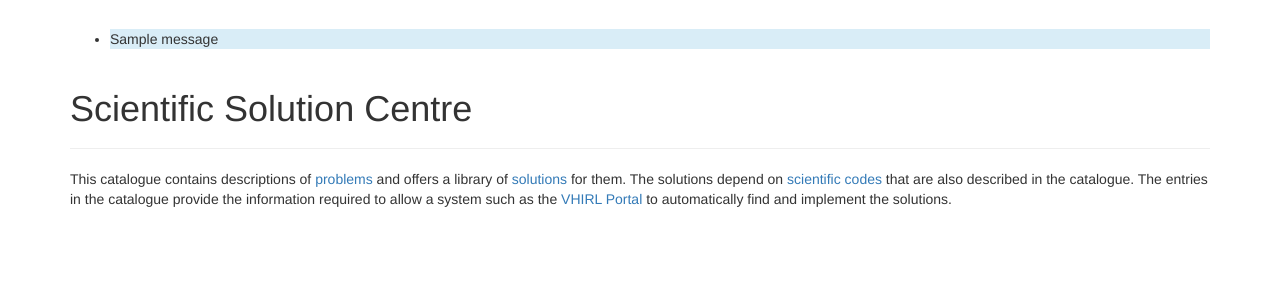
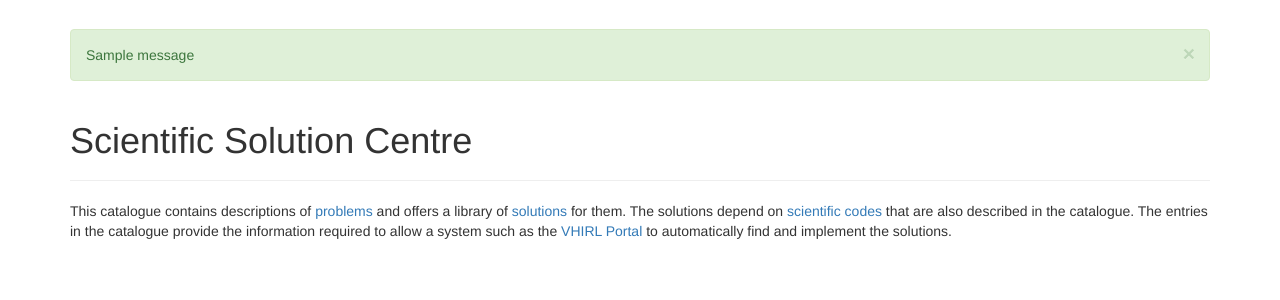
Before and after one commit to csiro-easi/easi-sssc, a Python web app: template templates/index.html in a window 1280 px wide. Shown: the part 51-351 px from the top of the page. Run offline with Jinja, Linux system fonts and the light colour scheme; the template is opened without the code that fills it: most values are stand-ins (such as "Sample title", 1, 10 or a date in 2020); one stand-in notice (Sample message) is shown.

Commit message:
Make flashes dismissible.

```diff
--- a/templates/base.html
+++ b/templates/base.html
@@ -85,17 +85,17 @@
     <div class="container">
       {% with messages = get_flashed_messages(with_categories=true) %}
       {% if messages %}
-      <ul class="flashes">
+      <div class="flashes">
         {% for category, message in messages %}
-        <li
-            {% if category == "error" %}
-            class="bg-danger"
-            {% else %}
-            class="bg-info"
-            {% endif %}
-        >{{ message }}</li>
+        <div class="alert alert-dismissible alert-{% if category == 'error' %}danger{% else %}success{% endif %}"
+             role="alert">
+          <button type="button" class="close" data-dismiss="alert" aria-label="Close">
+            <span aria-hidden="true">&times;</span>
+          </button>
+          {{ message }}
+        </div>
         {% endfor %}
-      </ul>
+      </div>
       {% endif %}
       {% endwith %}
 
--- a/views.py
+++ b/views.py
@@ -1418,8 +1418,10 @@ def review_entry():
         best = best_mimetype('application/json', 'text/html')
         if best == 'text/html':
             if not errors:
+                flash('Review added successfully')
                 return redirect(model_url(entry))
             else:
+                flash('Please fix the issue(s) with your review submission and try again.', 'error')
                 return render_template('entries/review.html',
                                        entry=entry,
                                        data=data,
```
